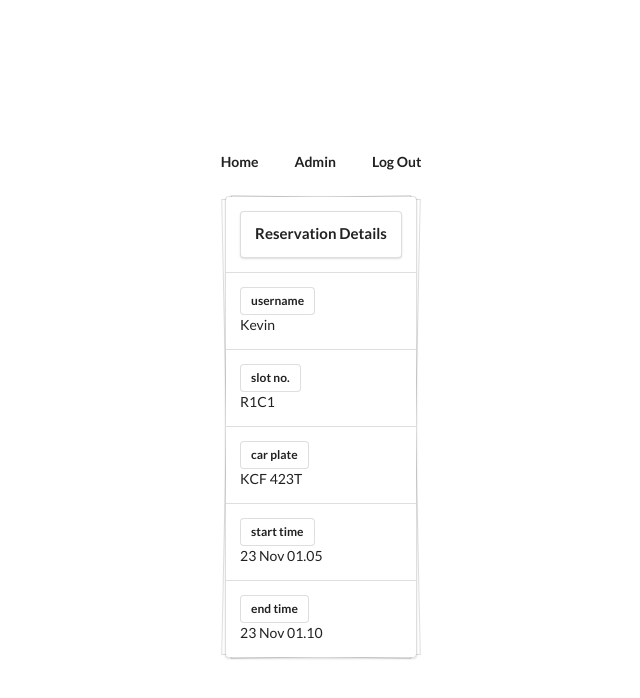
After one commit to Koech01/waiyaki-road-parking-management-system, a Django app: page /home/reservationDetail/26/ in a window 1280 px wide. The commit adds this page. Shown: the top 698 px of the page, without its empty margins (319-959 px from the left). Run offline with Django 5.2, Linux system fonts and the light colour scheme; a user stored in the database is signed in; data comes from the database, SQL or seed files in the repository; both versions use the stored data as it was after the commit; some libraries are stand-ins or nearby versions.

```diff
--- a/home/models.py
+++ b/home/models.py
@@ -13,42 +13,11 @@ class ParkingColumn(models.Model):
 
 
 class ParkingGrid(models.Model):
-    user = models.ForeignKey(Profile, on_delete=models.CASCADE, blank=True, null=True)
-    row = models.IntegerField()
-    column = models.IntegerField()
-    slotNo = models.CharField(max_length=10, unique=True)
+    user        = models.ForeignKey(Profile, on_delete=models.CASCADE, blank=True, null=True)
+    row         = models.IntegerField()
+    column      = models.IntegerField()
+    slotNo      = models.CharField(max_length=10, unique=True)
     isAvailable = models.BooleanField(default=True)
-
-    def save(self, *args, **kwargs):
-        # Check for the last parking grid to determine the next row/column
-        lastParkingGrid = ParkingGrid.objects.last()
-
-        if lastParkingGrid:
-            # Use the last row and column to determine the next slot
-            lastRow = lastParkingGrid.row
-            lastColumn = lastParkingGrid.column
-            totalColumns = ParkingColumn.objects.first().totalColumn
-
-            # Move to the next row if the last column has been reached
-            if lastColumn >= totalColumns:
-                self.row = lastRow + 1
-                self.column = 1
-            else:
-                self.row = lastRow
-                self.column = lastColumn + 1
-        else:
-            # For the first parking grid, initialize row and column
-            self.row = 1
-            self.column = 1
-
-        # Generate the unique slot number based on row and column
-        self.slotNo = f"R{self.row}C{self.column}"
-
-        # Ensure row and column are not null before saving
-        if self.row is None or self.column is None:
-            raise ValueError("Row and Column must be set before saving.")
-
-        super().save(*args, **kwargs)
 
 
     def __str__(self):
@@ -61,6 +30,7 @@ class ParkingGrid(models.Model):
 
 class Reservation(models.Model):
     user      = models.ForeignKey(Profile, on_delete=models.CASCADE)
+    slot      = models.ForeignKey(ParkingGrid, on_delete=models.CASCADE, blank=True, null=True)
     carPlate  = models.CharField(max_length=15)
     startTime = models.DateTimeField()
     endTime   = models.DateTimeField()
@@ -77,23 +47,18 @@ class Reservation(models.Model):
         else:
             raise ValidationError("Start time and end time are required.")
 
-    def cancel(self):
-        self.isActive = False
-        self.parkingSlot.isAvailable = True
-        self.parkingSlot.save()
-        self.save()
-
     def __str__(self):
         return f"User: {self.user.user} CarPlate {self.carPlate}, isActive {self.isActive}"
 
 
 class Notification(models.Model):
-    carPlate  = models.CharField(max_length=15)
-    user      = models.ForeignKey(Profile, on_delete=models.CASCADE)
-    message   = models.TextField()
-    startTime = models.DateTimeField()
-    endTime   = models.DateTimeField()
-    timestamp = models.DateTimeField(auto_now_add=True)
+    carPlate    = models.CharField(max_length=15)
+    user        = models.ForeignKey(Profile, on_delete=models.CASCADE)
+    message     = models.TextField()
+    startTime   = models.DateTimeField()
+    endTime     = models.DateTimeField()
+    timestamp   = models.DateTimeField(auto_now_add=True)
+    isCancelled = models.BooleanField(default=False)
 
     def __str__(self):
         return f"User: {self.user.user.username} : {self.message}"
--- /dev/null
+++ b/home/templates/home/reservationInfo.html
@@ -0,0 +1,68 @@
+{% extends 'base.html' %}
+{% load static %}
+{% block title %}Waiyaki Rd Parking{% endblock title %}
+{% load widget_tweaks %}
+</head>
+
+{% block content %}
+{% include 'home/navigationBar.html' %}
+<div id="homeMainDiv">
+
+
+  <div class="ui piled segments" id="homeReserveSegmentDiv">
+
+    <div class="ui segment" id="divFlex">
+      <div class="ui segment"><h4 class="ui header">Reservation Details</h4></div>
+    </div>
+
+    <div class="ui segment" id="divFlex">
+      <a class="ui basic label">username</a>
+      <p>{{reservation.user.user.username}}</p>
+    </div>
+
+    <div class="ui segment" id="divFlex">
+      <a class="ui basic label">slot no.</a>
+      <p>{{reservation.slot.slotNo}}</p>
+    </div>
+
+    <div class="ui segment" id="divFlex">
+    <a class="ui basic label">car plate</a>
+    <p>{{reservation.carPlate}}</p>
+    </div>
+
+    <div class="ui segment" id="divFlex">
+    <a class="ui basic label">start time</a>
+    <p>{{reservation.startTime | date:"d M H.i"}}</p>
+    </div>
+
+    <div class="ui segment" id="divFlex">
+    <a class="ui basic label">end time</a>
+    <p>{{reservation.endTime | date:"d M H.i"}}</p>
+    </div>
+  </div>
+
+
+
+
+{% comment %}
+  <div class="ui segment" id="homeReserveSegmentDiv">
+
+    <h3 class="ui header">Reserve Parking Spot ~ {{ parkingSlot.slotNo }}</h3>
+
+    <form class="ui form" id="homeReserveForm" action="" method="POST">
+      {% csrf_token %}
+
+      <div class="field"><label>Car Plate</label>{{form.carPlate}}</div>
+      <div class="field"><label>Start Time</label>{{form.startTime}}</div>
+      <div class="field"><label>End Time</label>{{form.endTime}}</div>
+
+      <div class="field">
+        <button class="ui primary button" type="submit">Reserve</button>
+        <a href="{% url 'home:home' %}" class="ui secondary button">Cancel</a>
+      </div>
+    </form>
+
+  </div> {% endcomment %}
+
+</div>
+{% endblock %}
--- a/home/urls.py
+++ b/home/urls.py
@@ -6,7 +6,10 @@ app_name = 'home'
 urlpatterns = [
     path('', views.homeView, name='home'),
     path('createParkingGrid/', views.createParkingGrid, name='createParkingGrid'),
+    path('removeParkingGrid/', views.removeParkingGrid, name='removeParkingGrid'),
     path('increaseParkingColumns/', views.increaseParkingColumns, name='increaseParkingColumns'),
     path('decreaseParkingColumns/', views.decreaseParkingColumns, name='decreaseParkingColumns'),
-    path('reserveParkingGrid/<int:slotId>/', views.reserveParkingGrid, name='reserveParkingGrid')
+    path('reserveParkingGrid/<int:slotId>/', views.reserveParkingGrid, name='reserveParkingGrid'),
+    path('reservationDetail/<int:slotId>/', views.reservationDetail, name='reservationDetail'),
+    path('reservationCancel/<int:slotId>/', views.cancelReservation, name='reservationCancel')
 ]
--- a/home/views.py
+++ b/home/views.py
@@ -39,10 +39,43 @@ def homeView(request):
 @login_required
 def createParkingGrid(request):
     profile = Profile.objects.get(user=request.user)
+
     if request.method == 'POST' and profile.user.is_superuser:
-        newParkingSlot = ParkingGrid()
-        newParkingSlot.save()
+        lastParkingGrid = ParkingGrid.objects.last()
+        totalColumns    = ParkingColumn.objects.first().totalColumn
+
+        if lastParkingGrid:
+            lastRow = lastParkingGrid.row
+            lastColumn = lastParkingGrid.column
+
+            # Determine the next row and column
+            if lastColumn >= totalColumns:
+                nextRow = lastRow + 1
+                nextColumn = 1
+            else:
+                nextRow = lastRow
+                nextColumn = lastColumn + 1
+        else:
+            # Initialize row and column for the first slot
+            nextRow = 1
+            nextColumn = 1
+
+        # Create the new parking grid with the calculated slot
+        slotNo = f"R{nextRow}C{nextColumn}"
+        ParkingGrid.objects.create(row=nextRow, column=nextColumn, slotNo=slotNo)
     return redirect('home:home')
+
+
+@login_required
+def removeParkingGrid(request):
+    profile = Profile.objects.get(user=request.user)
+
+    if request.method == 'POST' and profile.user.is_superuser:
+        lastParkingGrid = ParkingGrid.objects.last()
+
+        if lastParkingGrid.isAvailable == True:
+            lastParkingGrid.delete()
+        return redirect('home:home')
 
 
 @login_required
@@ -66,24 +99,25 @@ def decreaseParkingColumns(request):
 
 
 def reserveParkingGrid(request, slotId):
-    profile = Profile.objects.get(user=request.user)
+    profile     = Profile.objects.get(user=request.user)
     parkingSlot = get_object_or_404(ParkingGrid, id=slotId, isAvailable=True)
 
     if request.method == "POST":
         form = ReservationForm(request.POST)
         if form.is_valid():
-            reservation = form.save(commit=False)
+            reservation      = form.save(commit=False)
             reservation.user = profile
-            reservation.parkingSlot = parkingSlot
+            reservation.slot = parkingSlot
             reservation.save()
 
-            parkingSlot.user = profile
+            parkingSlot.user        = profile
+            parkingSlot.isAvailable = False
             parkingSlot.save()
 
             # Send reservation notification
             Notification.objects.create(
+                user      = profile,
                 carPlate  = reservation.carPlate,
-                user      = profile,
                 startTime = reservation.startTime,
                 endTime   = reservation.endTime,
                 message   = f"Reservation confirmed for slot {parkingSlot.slotNo}."
@@ -97,9 +131,36 @@ def reserveParkingGrid(request, slotId):
     return render(request, 'home/reservation.html', {'form': form, 'parkingSlot': parkingSlot})
 
 
+def reservationDetail(request, slotId):
+    profile     = Profile.objects.get(user=request.user)
+    parkingSlot = get_object_or_404(ParkingGrid, id=slotId)
+    reservation = Reservation.objects.filter(slot_id=parkingSlot.id, isActive=True).first()
+
+
+    template    = loader.get_template('home/reservationInfo.html')
+    context     = {
+        "profile"    : profile ,
+        "reservation": reservation
+    }
+    return HttpResponse(template.render(context, request))
+
+
 @login_required
-def cancelReservation(request, reservationId):
+def cancelReservation(request, slotId):
     profile     = Profile.objects.get(user=request.user)
-    reservation = get_object_or_404(Reservation, id=reservationId, user=profile, isActive=True)
-    reservation.cancel()  # Deactivate the reservation and free the slot
+    parkingSlot = get_object_or_404(ParkingGrid, id=slotId)
+    reservation = get_object_or_404(Reservation, slot_id=slotId, user=profile)
+
+    parkingSlot.user        = None
+    parkingSlot.isAvailable = True
+    parkingSlot.save()
+
+    Notification.objects.create(
+        user        = profile,
+        carPlate    = reservation.carPlate,
+        startTime   = reservation.startTime,
+        endTime     = reservation.endTime,
+        message     = f"Reservation cancelled for slot {parkingSlot.slotNo}.",
+        isCancelled = True
+    )
     return redirect('home:home')
--- a/profiles/templates/profiles/profile.html
+++ b/profiles/templates/profiles/profile.html
@@ -39,6 +39,11 @@
                 <div class="content">
                   <a class="author">{{notification.carPlate}}</a>
                   <div class="metadata"><div class="date">{{ notification.timestamp | date:"d M H.i" }}</div></div>
+                  {% if notification.isCancelled == False %}
+                    <a class="ui green basic label" id="profileNotificationStatus">Reserved</a>
+                  {% elif notification.isCancelled == True %}
+                    <a class="ui red basic label" id="profileNotificationStatus">Cancelled</a>
+                  {% endif %}
                   <div class="text">{{notification.message}}</div>
                   <div class="content">
                     <a class="ui basic label">Start Time ~ {{notification.startTime | date:"d M H.i"}}</a>
```
Also changed, not shown: home/templates/home/home.html (+67 -12 lines), home/templates/home/reservation.html (+20 -7 lines), db.sqlite3, 1 other file.
